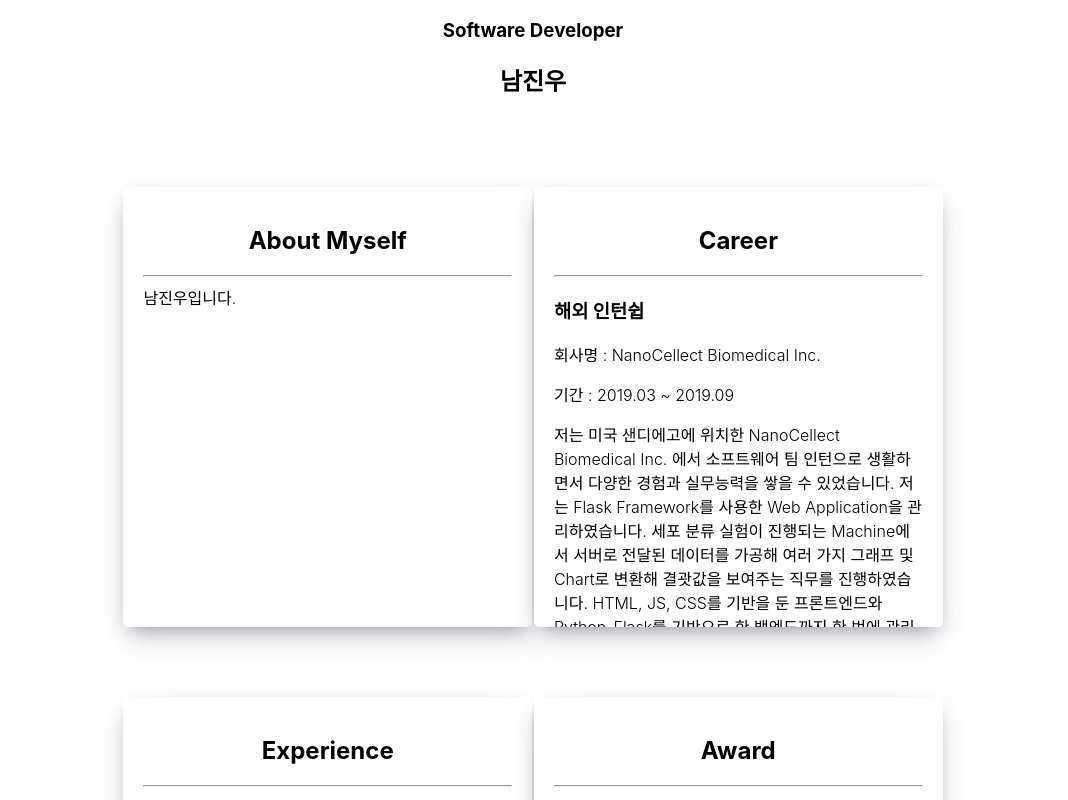
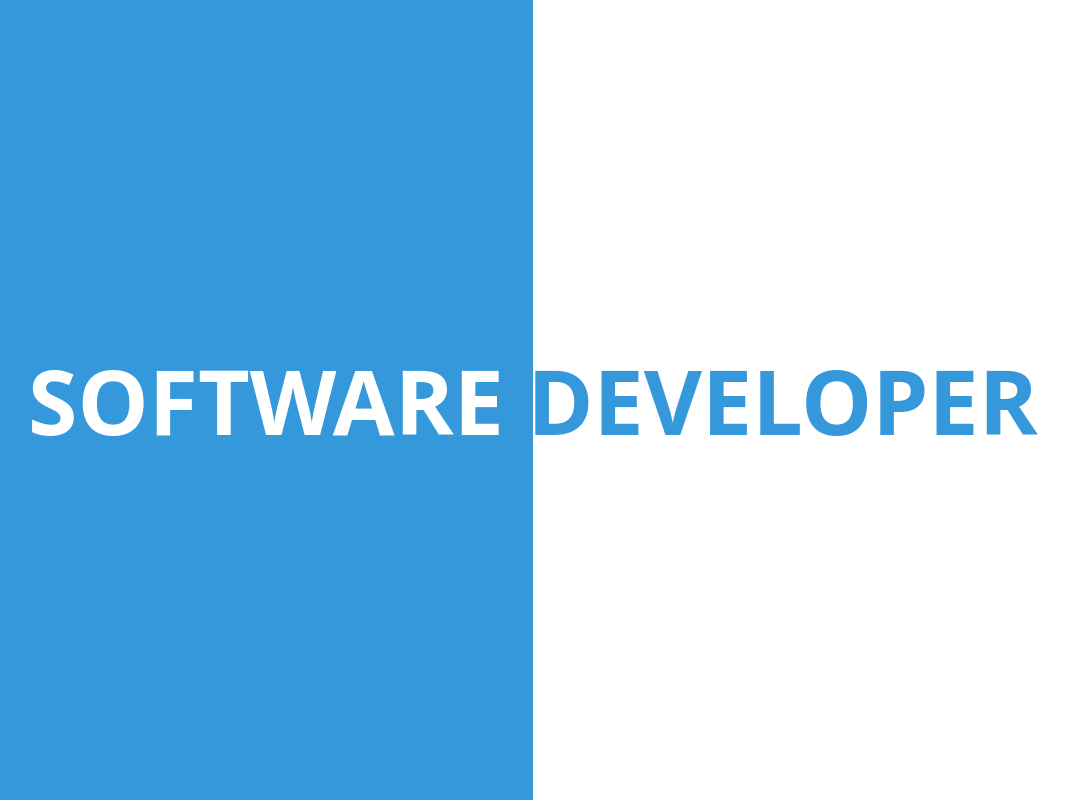
Before and after one commit to NamJinWoo/portfolio, a React (Create React App) app: page / in a window 1280 px wide. Shown: the top 800 px of the page, without its empty margins (107-1175 px from the left). Built offline with nearby package versions, Linux system fonts and the light colour scheme.

Commit message:
add title css

```diff
--- a/src/App.js
+++ b/src/App.js
@@ -1,5 +1,5 @@
 import React from 'react';
-import './App.css';
+import './css/App.css';
 import Title from './portfolio/Title';
 import Career from './portfolio/Career';
 import Introduction from './portfolio/Introduction';
--- a/src/App.css
+++ b/src/css/App.css
@@ -1,37 +1,11 @@
 body{
-  width: 80%;
+  min-width: 100%;
   margin-left: auto;
   margin-right: auto;
 }
 
 .App {
   text-align: center;
-}
-
-.App-logo {
-  height: 40vmin;
-  pointer-events: none;
-}
-
-@media (prefers-reduced-motion: no-preference) {
-  .App-logo {
-    animation: App-logo-spin infinite 20s linear;
-  }
-}
-
-.App-header {
-  background-color: #282c34;
-  min-height: 100vh;
-  display: flex;
-  flex-direction: column;
-  align-items: center;
-  justify-content: center;
-  font-size: calc(10px + 2vmin);
-  color: white;
-}
-
-.App-link {
-  color: #61dafb;
 }
 
 .title{
@@ -50,7 +24,7 @@ body{
 }
 
 .portfolio .container {
-  width: 45%;
+  width: 100%;
   height: 400px;
   overflow-y: scroll;
   background-color: white;
@@ -65,11 +39,22 @@ body{
     0 8px 16px -8px rgba(0, 0, 0, 0.3), 0 -6px 16px -6px rgba(0, 0, 0, 0.025);
 }
 
-@keyframes App-logo-spin {
-  from {
-    transform: rotate(0deg);
-  }
-  to {
-    transform: rotate(360deg);
-  }
+.intro {
+  width: 100%;
+  height: 100%;
+  margin: 0;
 }
+
+.intro .intro_left {
+  width: 40%;
+  height: 40%;
+  margin: 0;
+  padding: 0;
+}
+
+.intro .intro_right {
+  width: 40%;
+  display: inline-block;
+  margin: 0;
+  padding: 0;
+}
--- /dev/null
+++ b/src/css/Title.css
@@ -0,0 +1,27 @@
+.title_container {
+    height: 100vh;
+    margin: 0;
+    background: linear-gradient(90deg, #3498db 50%, #ffffff 50%);
+  }
+  .title_content1 {
+    position: absolute;
+    top: 50%;
+    left: 50%;
+    transform: translate(-50%, -50%);
+    margin: 0;
+    color: #3498db;
+    font-size: 7vw;
+    font-family: 'Open Sans', sans-serif;
+    font-weight: 700;
+    text-transform: uppercase;
+    white-space: nowrap;
+  }
+  .title_content1::before {
+    position: absolute;
+    top: 0;
+    left: 0;
+    content: attr(data-split);
+    width: 50%;
+    color: #fff;
+    overflow: hidden;
+  }
--- a/src/portfolio/Title.js
+++ b/src/portfolio/Title.js
@@ -1,11 +1,13 @@
 import React from "react";
+import '../css/Title.css';
 
 function Title(){
     return (
-        <section className="App">
-            <h3>Software Developer</h3>
-            <h1>남진우</h1>
-        </section>
+        <div className="title_container">
+            <section className="title_section">
+                <h3 className="title_content1" data-split="Software Developer">Software Developer</h3>
+            </section>
+        </div>
     );
 }
 
```
